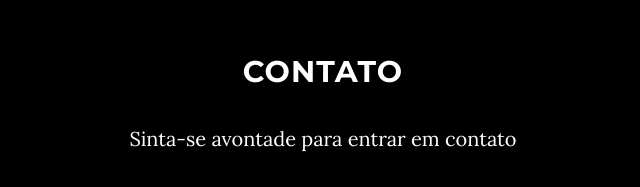
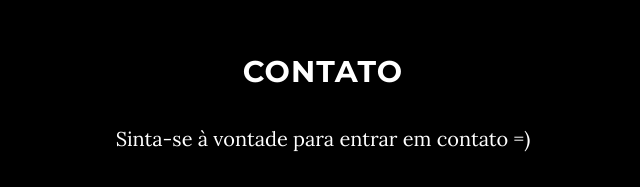
Before and after one commit to hamer-iboshi/personal-portifolio, a website: page index.html in a window 1280 px wide. Shown: the part 2401-2588 px from the top of the page, without its empty margins (317-957 px from the left). Drawn offline with nearby package versions, Linux system fonts and the light colour scheme; some packages are replaced by stand-ins of ours.

Commit message:
Update index.html

```diff
--- a/index.html
+++ b/index.html
@@ -128,7 +128,7 @@
         <div class="row">
             <div class="col-lg-8 col-lg-offset-2">
                 <h2>Contato</h2>
-                <p>Sinta-se avontade para entrar em contato</p>
+                <p>Sinta-se à vontade para entrar em contato =)</p>
                 <p><a href="mailto:hamer.iboshi@gmail.com">hamer.iboshi@gmail.com</a>
                 </p>
                 <ul class="list-inline banner-social-buttons">
```
